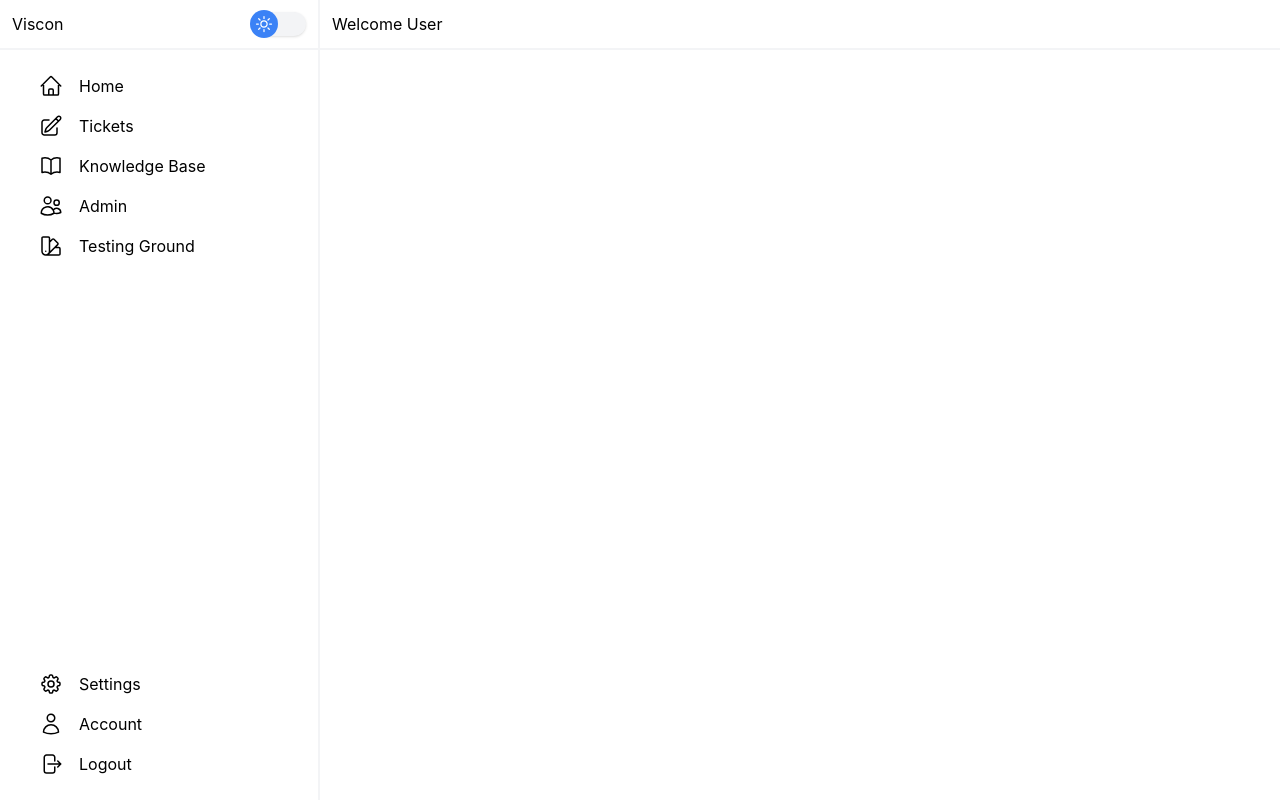
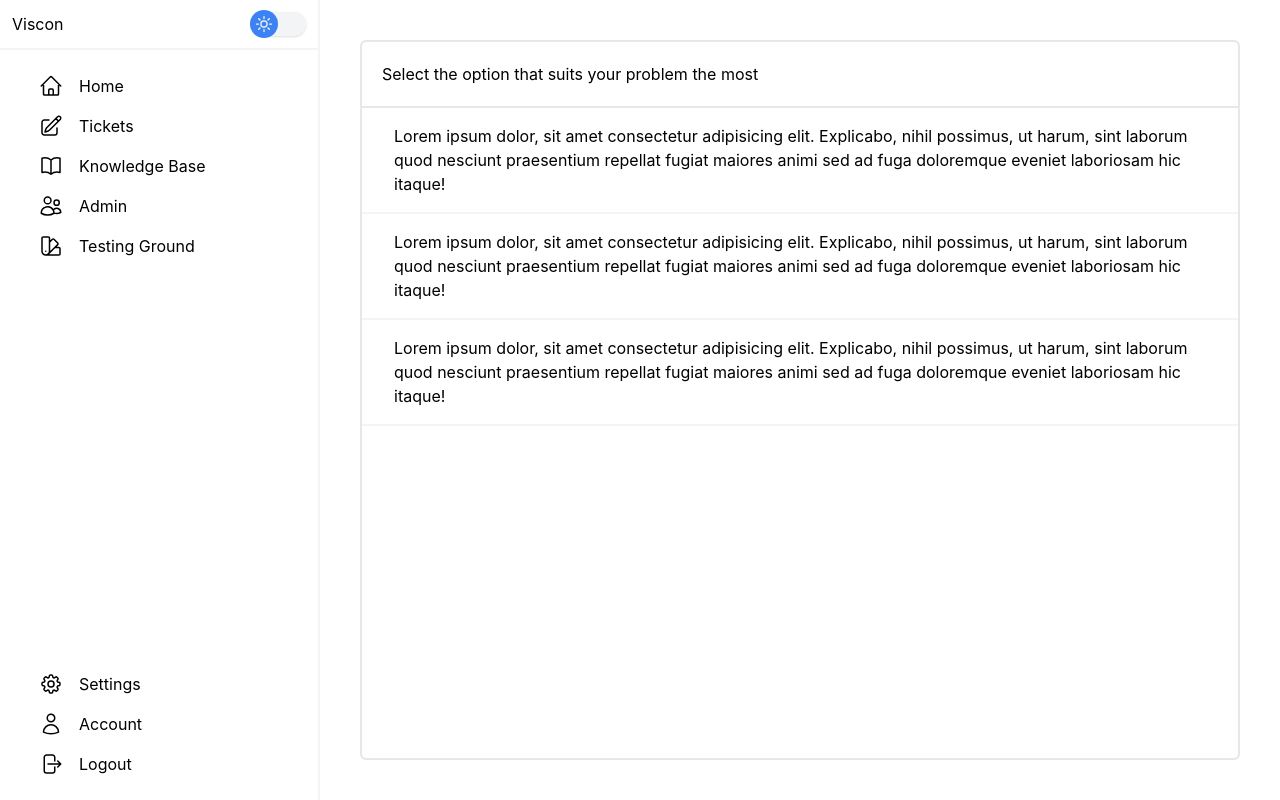
Before and after one commit to The0Danktor/Project-C, a React (Create React App) app in the folder ClientApp/: page /test in a window 1280 px wide. Built offline with nearby package versions, Linux system fonts and the light colour scheme; no server answers.

Commit message:
menu items

```diff
--- a/ClientApp/src/components/Customer/ProblemMenu.tsx
+++ b/ClientApp/src/components/Customer/ProblemMenu.tsx
@@ -1,14 +1,18 @@
 import React from "react";
+import { ProblemOption } from "./ProblemOption";
 
 //https://plainenglish.io/blog/how-to-implement-a-search-bar-in-react-js
 export function ProblemMenu() {
   return (
-    <div className="">
-      <div className="border-b-2 w-fit">
-        <p>Select the option that suits your problem the most</p>
-        <input type="text" />
+    <div className="border-2 dark:border-gray-800 m-10 w-full rounded-md transition duration-300">
+      <div className="border-b-2 dark:border-gray-800 transition duration-300 p-5">
+        <p className="text-black dark:text-gray-400 transition duration-300" >Select the option that suits your problem the most</p>
       </div>
-      <div></div>
+      <div>
+        <ProblemOption/>
+        <ProblemOption/>
+        <ProblemOption/>
+      </div>
     </div>
   );
 }
--- a/ClientApp/src/components/Customer/ProblemOption.tsx
+++ b/ClientApp/src/components/Customer/ProblemOption.tsx
@@ -1,7 +1,14 @@
-import React from 'react'
+import React from "react";
 
 export function ProblemOption() {
   return (
-    <div>ProblemOption</div>
-  )
+    <div className="border-b-2 border-gray-100 dark:border-gray-800 py-4 px-8 transition duration-300">
+      <p className="text-black dark:text-gray-400 transition duration-300">
+        Lorem ipsum dolor, sit amet consectetur adipisicing elit. Explicabo,
+        nihil possimus, ut harum, sint laborum quod nesciunt praesentium
+        repellat fugiat maiores animi sed ad fuga doloremque eveniet laboriosam
+        hic itaque!
+      </p>
+    </div>
+  );
 }
--- a/ClientApp/src/components/Shared/Header.tsx
+++ b/ClientApp/src/components/Shared/Header.tsx
@@ -3,8 +3,8 @@ import React from "react";
 export default function Header() {
   return (
     <div className="flex flex-col w-full">
-      <div className="flex justify-between w-full py-3 px-3 border-b-2 border-gray-100 dark:border-gray-800 transition duration-300">
-        <p>Welcome User</p>
+      <div className="flex justify-end w-full py-3 px-3 border-b-2 border-gray-100 dark:border-gray-800 transition duration-300">
+        <p className="text-black dark:text-gray-400">Welcome User</p>
       </div>
     </div>
   );
--- a/ClientApp/src/pages/TestPage.tsx
+++ b/ClientApp/src/pages/TestPage.tsx
@@ -7,10 +7,8 @@ export function TestPage() {
   return (
     <div className="bg-white dark:bg-gray-900 transition flex duration-300">
       <NavSide />
-
-      <Header />
-
-      {/* <ProblemMenu /> */}
+       {/* <Header /> */}
+        <ProblemMenu />
     </div>
   );
 }
```
